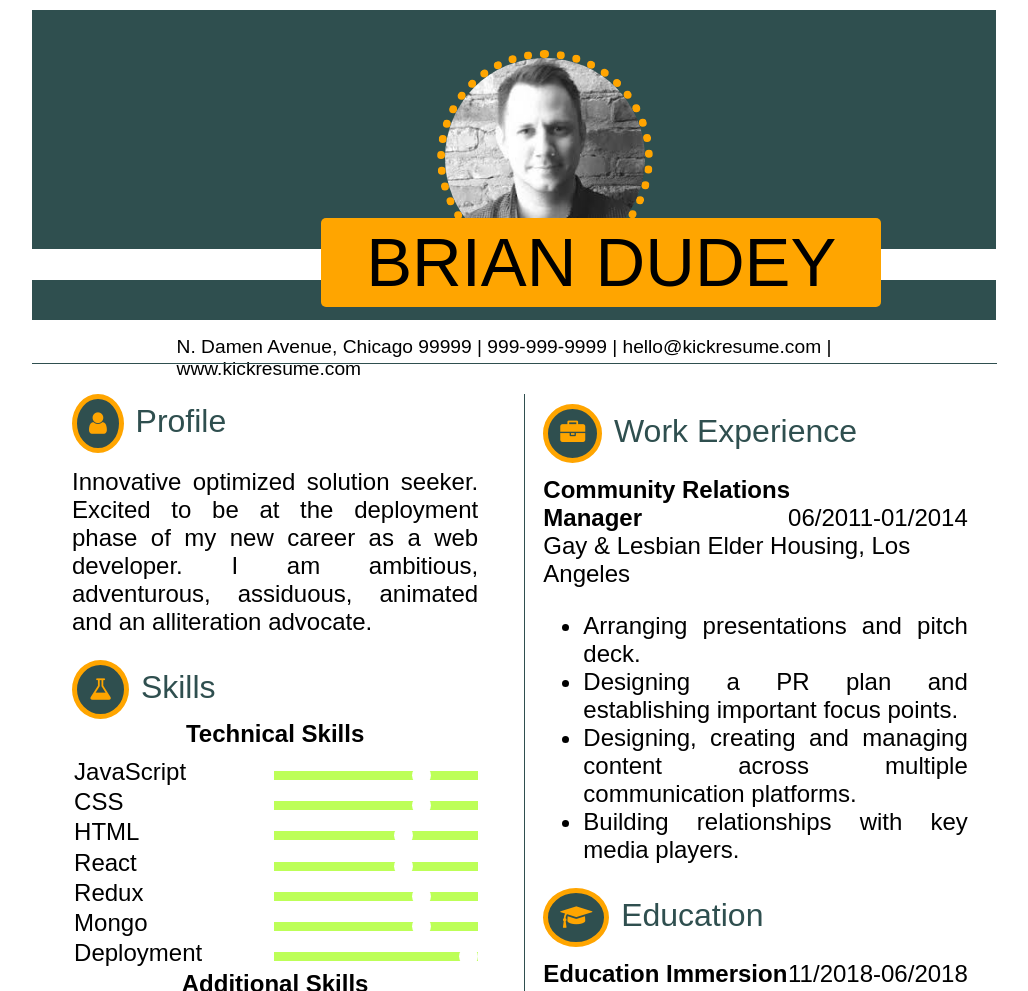
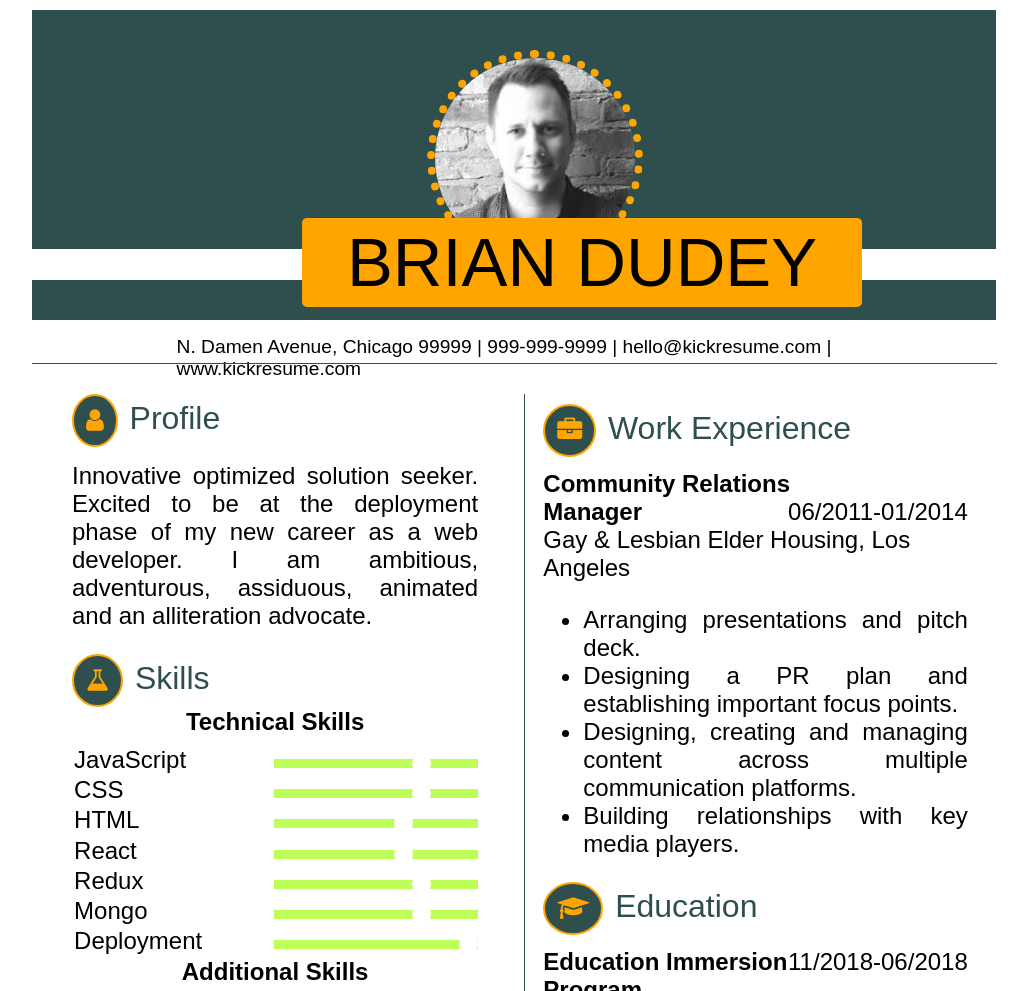
Before and after one commit to Sammy-39/resume-template, a plain HTML site: page index.html in a window 1280 px wide. Shown: the top 991 px of the page, without its empty margins (126-1154 px from the left). Drawn offline with Linux system fonts and the light colour scheme.

Commit message:
commit-2

```diff
--- a/styles.css
+++ b/styles.css
@@ -1,3 +1,6 @@
+*{
+    display: flexbox;
+}
 .wrapper{
     margin:10px 150px;
     position: relative;
@@ -16,7 +19,7 @@
     border-radius: 50%;
     position: absolute;
     top:13%;
-    left:42%;
+    left:41%;
 }
 
 .block{
@@ -33,7 +36,7 @@
     border-radius: 5px;
     position: absolute;
     top:45%;
-    left:30%;
+    left:28%;
     font-size:430%;
 }
 
@@ -66,7 +69,7 @@ i{
     display: inline;
     margin-right: 5px;
     color: orange;
-    border: 5px solid orange;
+    border: 2px solid orange;
     border-radius: 50%;
     padding:12px;
     background-color: darkslategrey;
```
